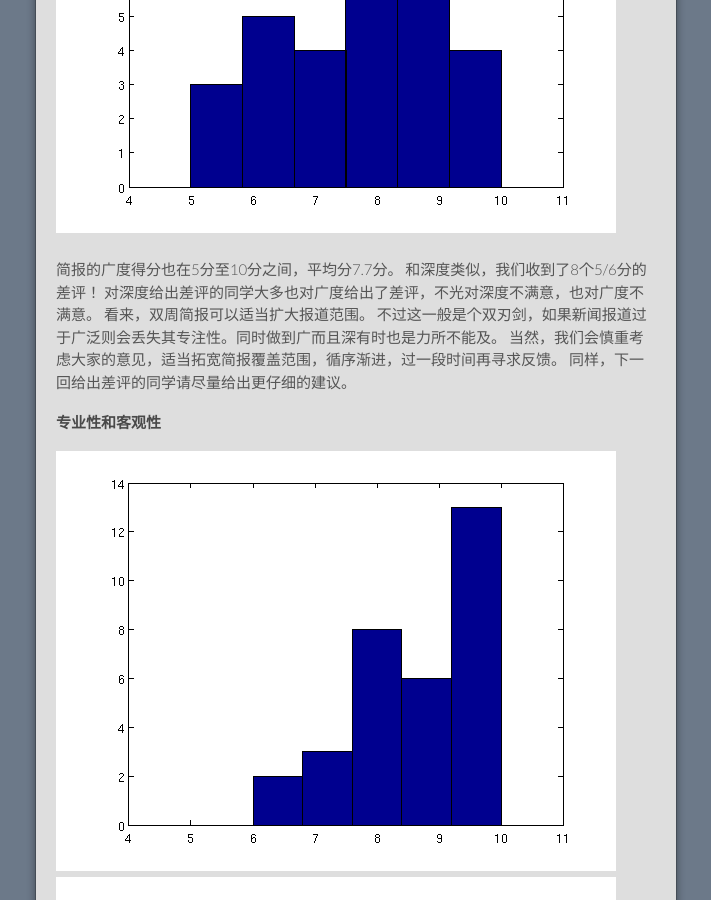
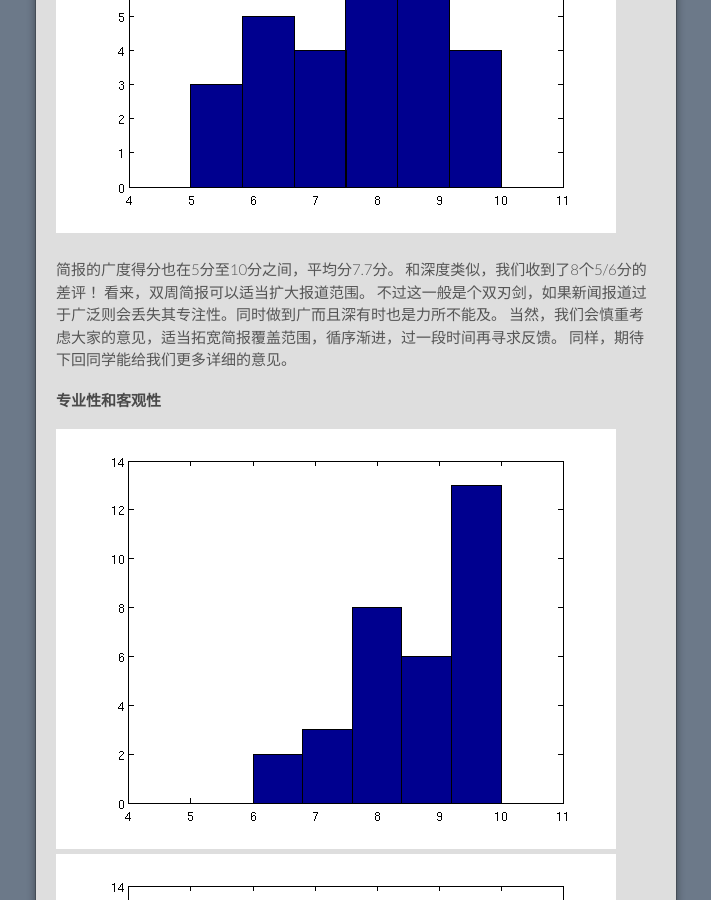
Before and after one commit to cnrv/home, a Jekyll site: the page built from bi-week-rpts/2017-10-12-questionaire.md, in a window 1280 px wide and 900 px high, scrolled down 1449 px. Shown: the whole window, without its empty margins (284-995 px from the left). Built offline with Jekyll 4.4.1, drawn with Linux system fonts in a browser that asks for light colours; Markdown is read by kramdown in place of the engine named in the settings; comment, search, counter and statistics services are not loaded; our own code applies the rules of GitHub Pages for plain Markdown files.

Commit message:
修改廣度的部分，將其變委婉一點。

```diff
--- a/bi-week-rpts/2017-10-12-questionaire.md
+++ b/bi-week-rpts/2017-10-12-questionaire.md
@@ -35,11 +35,11 @@ layout: default
 
 简报的广度得分也在5分至10分之间，平均分7.7分。
 和深度类似，我们收到了8个5/6分的差评！
-对深度给出差评的同学大多也对广度给出了差评，不光对深度不满意，也对广度不满意。
 看来，双周简报可以适当扩大报道范围。
 不过这一般是个双刃剑，如果新闻报道过于广泛则会丢失其专注性。同时做到广而且深有时也是力所不能及。
 当然，我们会慎重考虑大家的意见，适当拓宽简报覆盖范围，循序渐进，过一段时间再寻求反馈。
-同样，下一回给出差评的同学请尽量给出更仔细的建议。
+同样，期待下回同学能给我们更多详细的意见。
+
 
 #### 专业性和客观性
 
```
